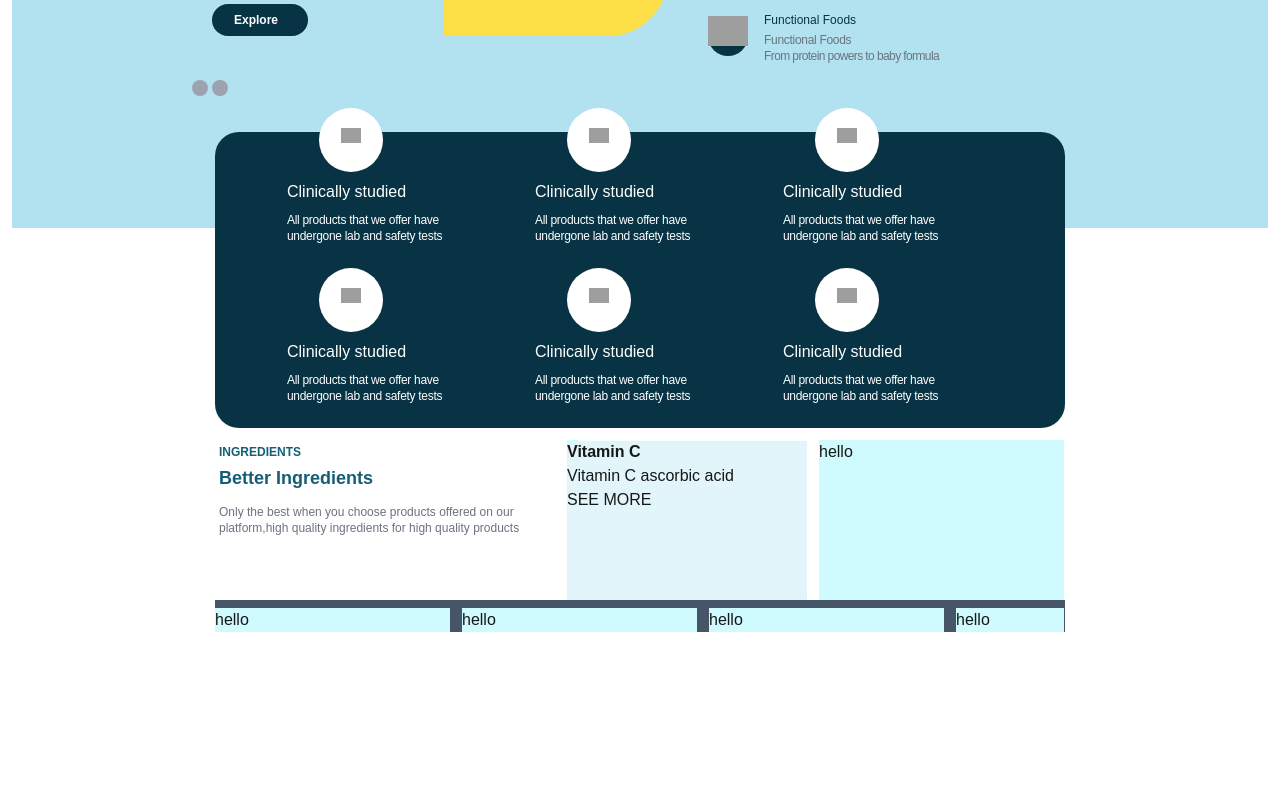
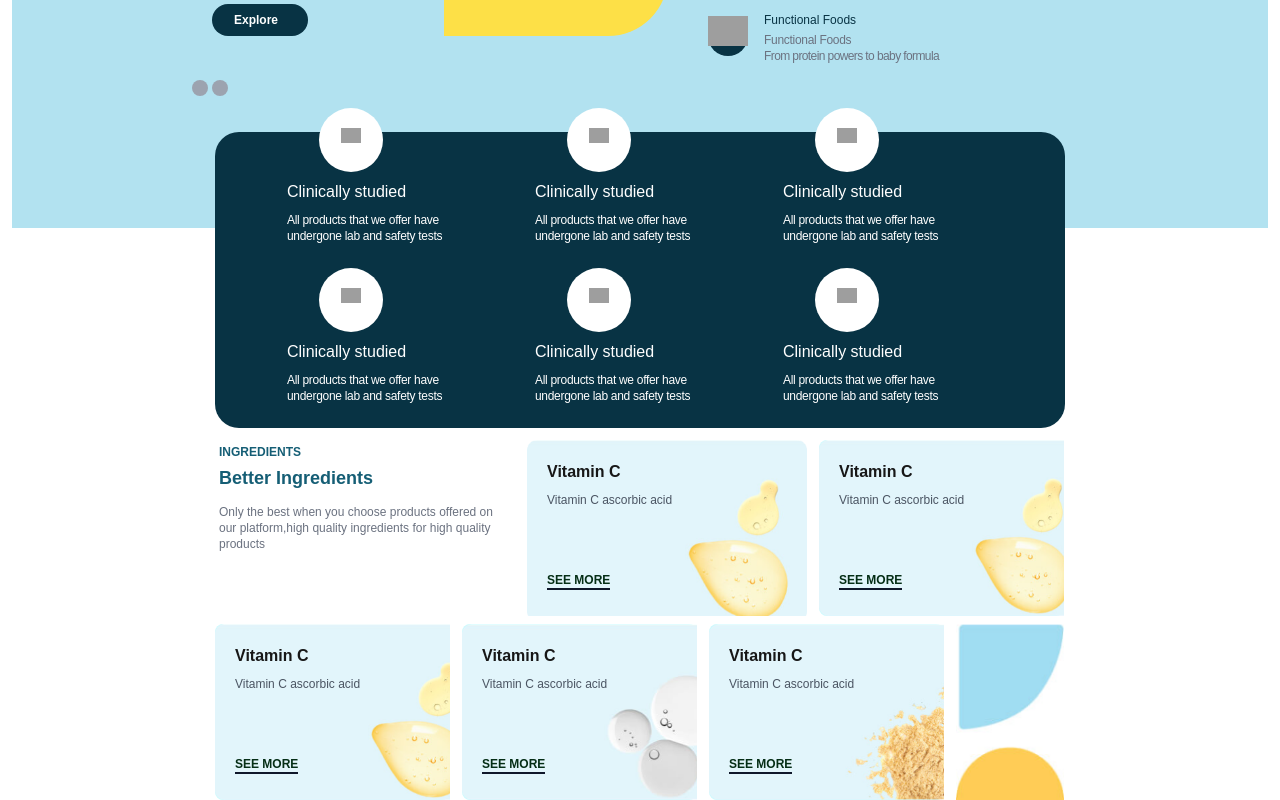
Before and after one commit to Nagini027/eden_pharmacy_website, a Next.js app: page / in a window 1280 px wide. Shown: the part 343-1143 px from the top of the page. Before the commit the page ends 975 px from the top, so only its background shows below. Built offline with nearby package versions, Linux system fonts and the light colour scheme; grey boxes are pictures that could not be loaded.

Commit message:
updated ingredients

```diff
--- a/src/components/Ingredients.js
+++ b/src/components/Ingredients.js
@@ -4,7 +4,7 @@ const Ingredients = () => {
   return (
     <div>
       <div className="md:w-[850px] flex md:flex-row flex-col gap-3   mx-auto ">
-        <div className="md:w-[340px] min-w-min bg-white p-1">
+        <div className="md:w-[300px] min-w-min bg-white p-1">
           <h2 className="text-xs text-cyan-800 font-bold">INGREDIENTS</h2>
           <h3 className="text-lg mt-1 text-cyan-800 font-bold">
             Better Ingredients
@@ -14,21 +14,72 @@ const Ingredients = () => {
             quality ingredients for high quality products
           </p>
         </div>
-        <div className="md:w-[240px] min-w-min bg-cyan-100">
-          <div className="bg-vitaminc bg-fixed md:h-40 ">
+        {/* 2*/}
+        <div className="md:w-[280px] min-w-min ">
+          <div className="bg-vitaminc bg-cover md:h-44 p-5">
             <h3 className="text-md font-semibold">Vitamin C</h3>
-            <p className="font-">Vitamin C ascorbic acid</p>
+            <p className="text-xs text-gray-600 pt-2">
+              Vitamin C ascorbic acid
+            </p>
 
-            <button className="border-blue-200 border-w-2">SEE MORE</button>
+            <button className=" border-w-2 pt-16 text-xs font-semibold text-green-950 border-b-2 border-slate-900">
+              SEE MORE
+            </button>
           </div>
         </div>
-        <div className="md:w-[245px] min-w-min  bg-cyan-100">hello</div>
+        {/* 3*/}
+        <div className="md:w-[245px] min-w-min  bg-cyan-100 rounded-lg">
+          <div className="bg-vitaminc bg-cover md:h-44 p-5">
+            <h3 className="text-md font-semibold">Vitamin C</h3>
+            <p className="text-xs text-gray-600 pt-2">
+              Vitamin C ascorbic acid
+            </p>
+
+            <button className=" border-w-2 pt-16 text-xs font-semibold text-green-950 border-b-2 border-slate-900">
+              SEE MORE
+            </button>
+          </div>
+        </div>
       </div>
-      <div className="md:w-[850px] bg-slate-600 flex md:flex-row flex-col gap-3 mx-auto pt-2">
-        <div className="md:w-[235px] min-w-min bg-cyan-100 ">hello</div>
-        <div className="md:w-[235px] min-w-min bg-cyan-100">hello</div>
-        <div className="md:w-[235px] min-w-min bg-cyan-100">hello</div>
-        <div className="md:w-[108px] min-w-min bg-cyan-100">hello</div>
+      {/* 4 */}
+      <div className="md:w-[850px]  flex md:flex-row flex-col gap-3 mx-auto pt-2">
+        <div className="md:w-[235px] min-w-min bg-cyan-100 rounded-lg ">
+          <div className="bg-vitaminc bg-cover md:h-44 p-5">
+            <h3 className="text-md font-semibold">Vitamin C</h3>
+            <p className="text-xs text-gray-600 pt-2">
+              Vitamin C ascorbic acid
+            </p>
+
+            <button className=" border-w-2 pt-16 text-xs font-semibold text-green-950 border-b-2 border-slate-900">
+              SEE MORE
+            </button>
+          </div>
+        </div>
+        <div className="md:w-[235px] min-w-min bg-cyan-100 rounded-lg">
+          <div className="bg-vitaminB3 bg-cover md:h-44 p-5">
+            <h3 className="text-md font-semibold">Vitamin C</h3>
+            <p className="text-xs text-gray-600 pt-2">
+              Vitamin C ascorbic acid
+            </p>
+
+            <button className=" border-w-2 pt-16 text-xs font-semibold text-green-950 border-b-2 border-slate-900">
+              SEE MORE
+            </button>
+          </div>
+        </div>
+        <div className="md:w-[235px] min-w-min bg-cyan-100 rounded-lg">
+          <div className="bg-lactobacillus bg-cover md:h-44 p-5">
+            <h3 className="text-md font-semibold">Vitamin C</h3>
+            <p className="text-xs text-gray-600 pt-2">
+              Vitamin C ascorbic acid
+            </p>
+
+            <button className=" border-w-2 pt-16 text-xs font-semibold text-green-950 border-b-2 border-slate-900">
+              SEE MORE
+            </button>
+          </div>
+        </div>
+        <div className="md:w-[108px] min-w-min bg-bg4 md:h-44 bg-cover"></div>
       </div>
     </div>
   );
--- a/tailwind.config.mjs
+++ b/tailwind.config.mjs
@@ -14,8 +14,9 @@ export default {
     },
     backgroundImage: {
       vitaminc: "url('/images/bg-1.png')",
-      vitaminB3: "url('images/bg-2.png')",
-      lactobacillus: "url('images/bg-3.png')",
+      vitaminB3: "url('/images/bg-2.png')",
+      lactobacillus: "url('/images/bg-3.png')",
+      bg4: "url('/images/bg-4.png')",
     },
   },
   plugins: [],
```
